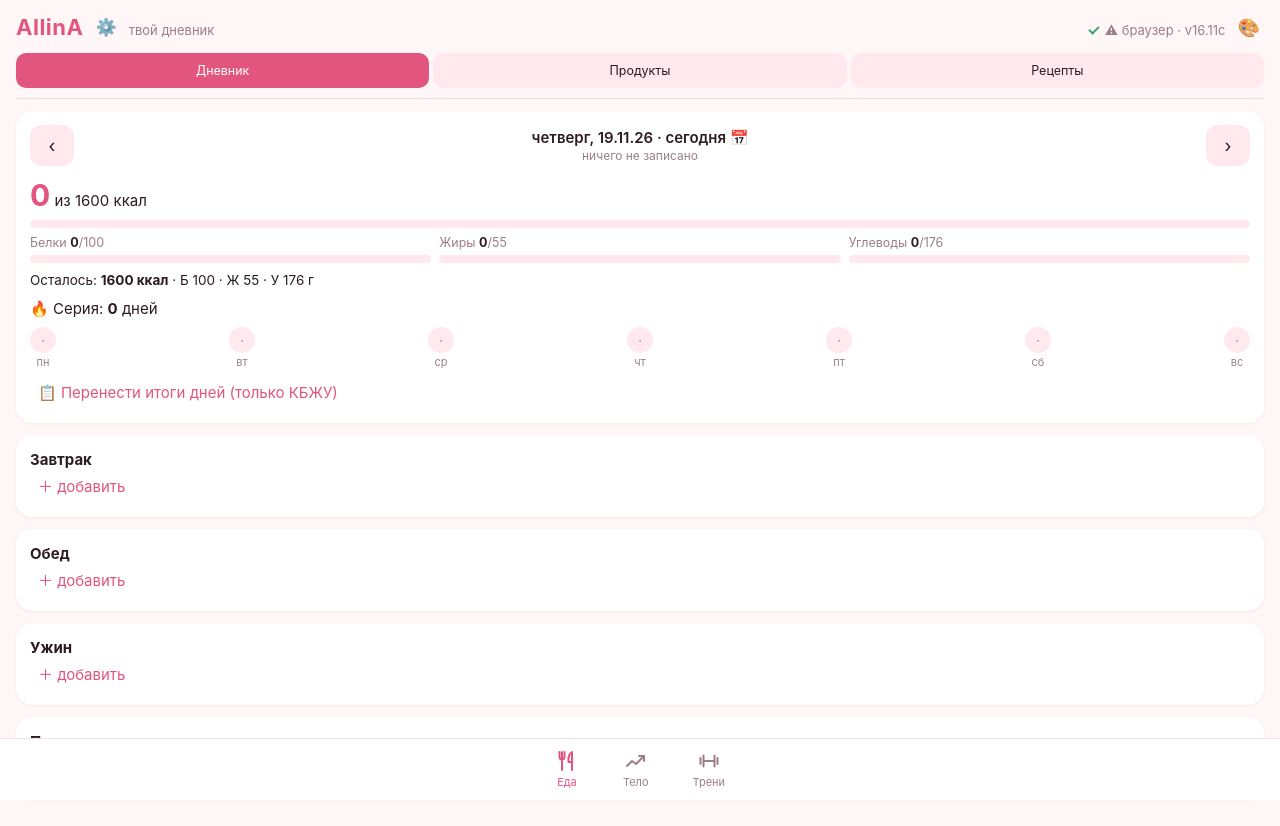
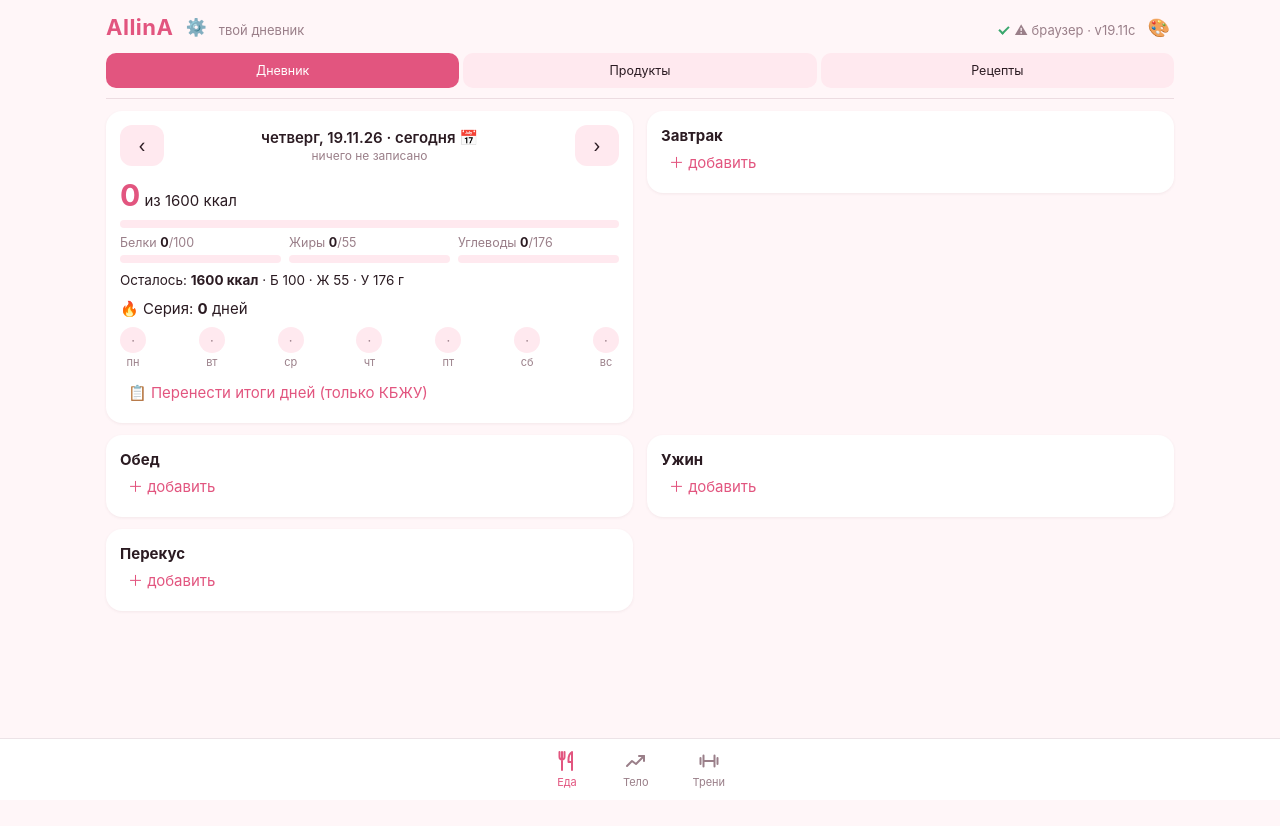
Before and after one commit to Doneichen/allina, a plain HTML site: page index.html in a window 1280 px wide. After the commit the page ends 800 px from the top, so only its background shows below. Drawn offline with Linux system fonts and the light colour scheme.

Commit message:
Add files via upload

```diff
--- a/index.html
+++ b/index.html
@@ -196,6 +196,7 @@ textarea{min-height:70px;resize:vertical}
 .ldi.ldi-spin{border:2px solid var(--line);border-top-color:var(--acc);border-radius:50%;animation:ldi .8s linear infinite}
 .ldi.ldi-ok::before{content:'';display:block;width:4px;height:8px;margin:0 auto;border:solid var(--ok);border-width:0 2px 2px 0;transform:translateY(-1px) rotate(45deg)}.ldi.ldi-err{border-radius:50%;background:var(--warn);color:#fff;font-weight:800;font-size:9px;line-height:11px}.ldi.ldi-err::before{content:'!'}
 @keyframes ldi{to{transform:rotate(360deg)}}
+@media(min-width:900px){header,main{max-width:1100px;margin:0 auto}header{padding-top:calc(12px + var(--tg-content-safe-area-inset-top,0px))}main{display:grid;grid-template-columns:minmax(0,1fr) minmax(0,1fr);gap:0 14px;align-items:start}main>*{min-width:0}main>:not(.card){grid-column:1/-1}main:not(:has(>.card:not([hidden]):not([style*=none])~.card:not([hidden]):not([style*=none])))>.card{grid-column:1/-1}.sheet-in{max-width:640px;margin:0 auto}}
 </style>
 </head>
 <body>
@@ -218,7 +219,7 @@ const $ = id => document.getElementById(id);
 const esc = s => String(s == null ? '' : s).replace(/[&<>"']/g, c => ({'&':'&amp;','<':'&lt;','>':'&gt;','"':'&quot;',"'":'&#39;'}[c]));
 /* ================= хранилище: облако Telegram (≤4096 символов на ключ), иначе память браузера ================= */
 const TG = window.Telegram && window.Telegram.WebApp;
-const APP_V = '16.11c';  // версия файла — видно в шапке, чтобы отличать кэш от свежей
+const APP_V = '19.11c';  // версия файла — видно в шапке, чтобы отличать кэш от свежей
 const CS = TG && TG.CloudStorage && TG.isVersionAtLeast && TG.isVersionAtLeast('6.9') ? TG.CloudStorage : null;
 const PART = 4000;
 const K_EX='exlib', K_TPL='tpls', K_DAYS='days', K_DRAFT='draft3';   // ключи v3 (старые ex/tpl/idx/cur от v1–v2 не трогаем)
@@ -1929,7 +1930,7 @@ $('nav').onclick=e=>{ const b=e.target.closest('button[data-tab]'); if(!b) retur
 
 /* ================= старт ================= */
 (async()=>{
-  try{ TG && TG.ready(); TG && TG.expand(); }catch(e){}
+  try{ TG && TG.ready(); TG && TG.expand(); TG && /^(tdesktop|macos)$/.test(TG.platform) && TG.requestFullscreen && TG.isVersionAtLeast('8.0') && TG.requestFullscreen(); }catch(e){}
   try{ await load(); }catch(e){ LDN=0; ldi('err','не загрузилось'); $('app').innerHTML='<div class="card">Не удалось загрузить данные: '+esc(e&&e.message||e)+'</div>'; return; }
   try{ const cl=(await rawGet(['cardio_live'])).cardio_live; const o=cl?JSON.parse(cl):null, loc=cdGet();
     if(o && o.phase && (o.ts||0)>(loc.ts||0)){ pref.set('cardio',cl);
```
